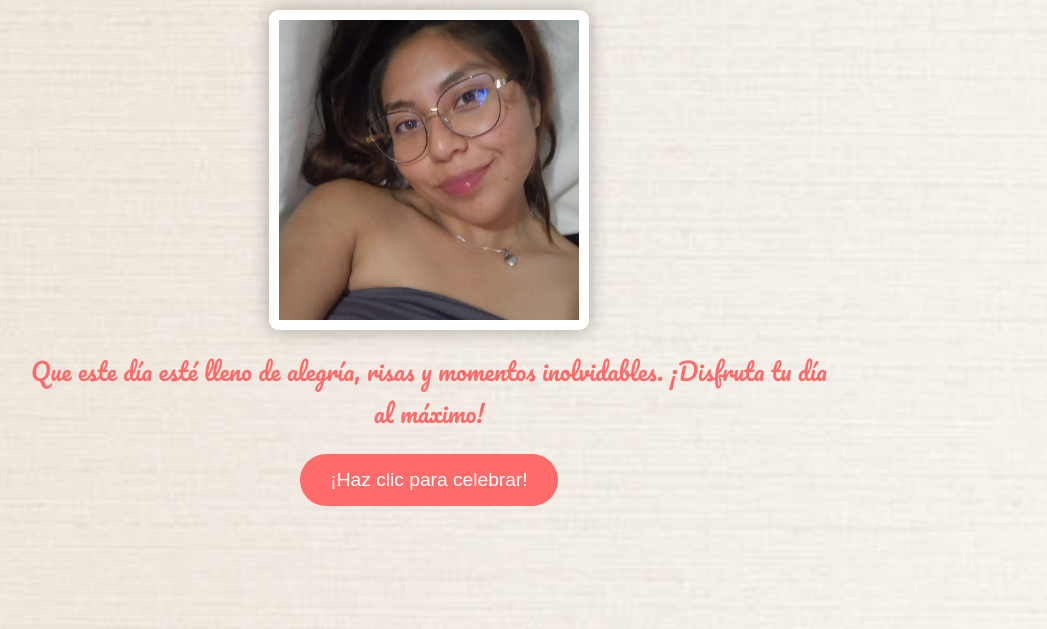
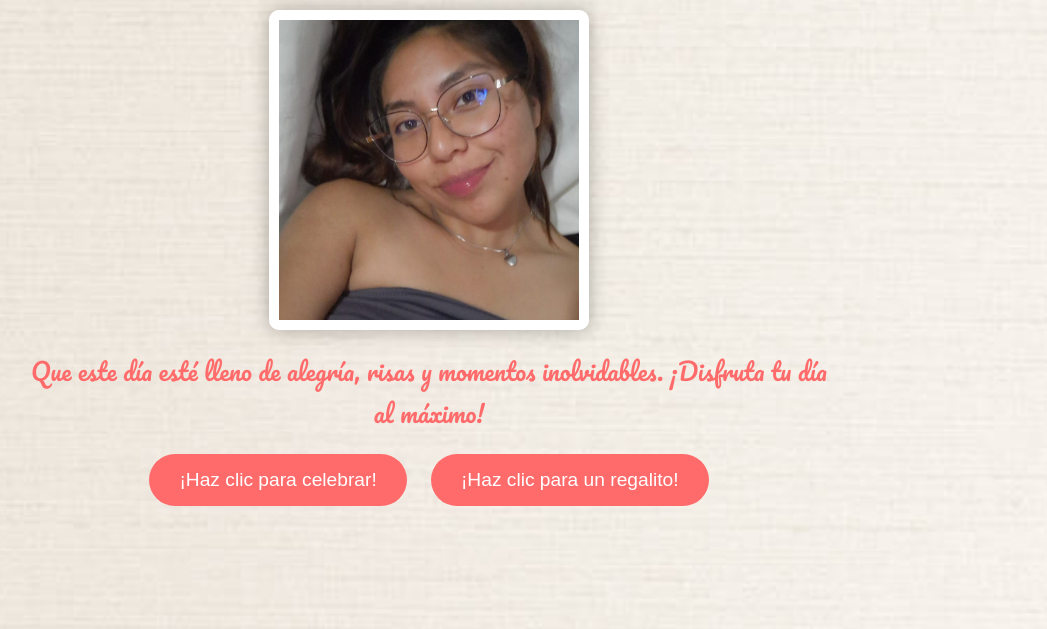
Before and after one commit to magallon51/magallon51.cumple.io, a plain HTML site: page index.html in a window 1280 px wide. Shown: the part 171-800 px from the top of the page, without its empty margins (211-1258 px from the left). Drawn offline with Linux system fonts and the light colour scheme.

Commit message:
Update index.html

```diff
--- a/index.html
+++ b/index.html
@@ -15,9 +15,11 @@
     </div>
     <p class="message">Que este día esté lleno de alegría, risas y momentos inolvidables. ¡Disfruta tu día al máximo!</p>
     <button id="confetti-btn">¡Haz clic para celebrar!</button>
+    <button id="download-pdf">¡Haz clic para un regalito!</button>
     <div class="balloons"></div>
 </div>
 <audio id="birthdayAudio" src="feliz-cumpleanos.mp3"></audio>
 <script src="script.js"></script>
 </body>
+
 </html>
```
